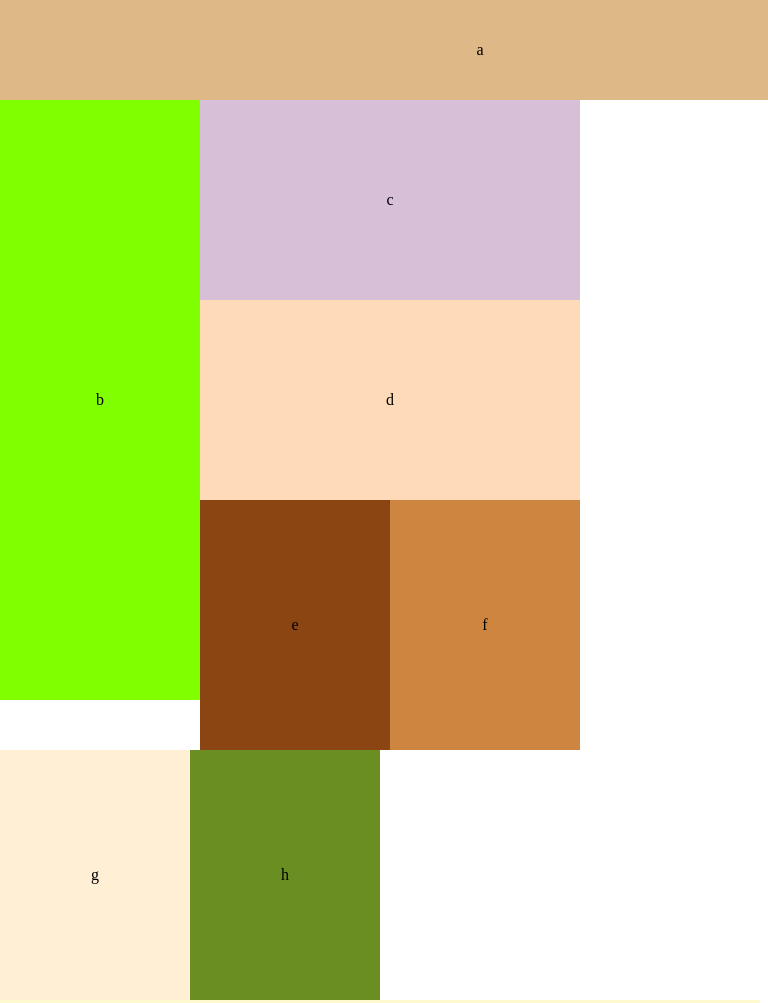
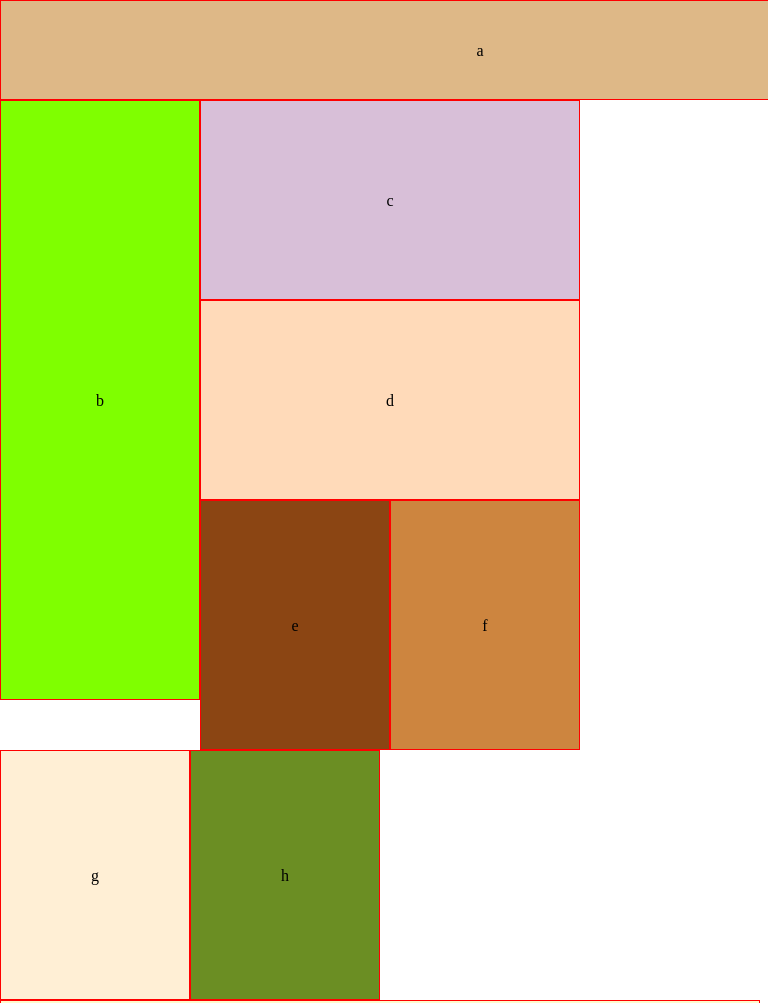
Before and after one commit to glasscharlie/lab-01, a plain HTML site: page index.html in a window 768 px wide. Shown: the top 1003 px of the page. Drawn offline with Linux system fonts and the light colour scheme.

Commit message:
added border-box

```diff
--- a/base.css
+++ b/base.css
@@ -8,7 +8,8 @@ body {
 p {
     text-align: center;
     float: left;
-
+    border: 1px solid red;
+    box-sizing: border-box;
 }
 
 }
@@ -18,11 +19,14 @@ p {
         max-width: 960px;
         margin-left: auto;
         margin-right: auto;
+        box-sizing: border-box;
     }
 
     p {
         text-align: center;
         float: left;
+        box-sizing: border-box;
+        border: 1px solid red;
 
     }
 
```
